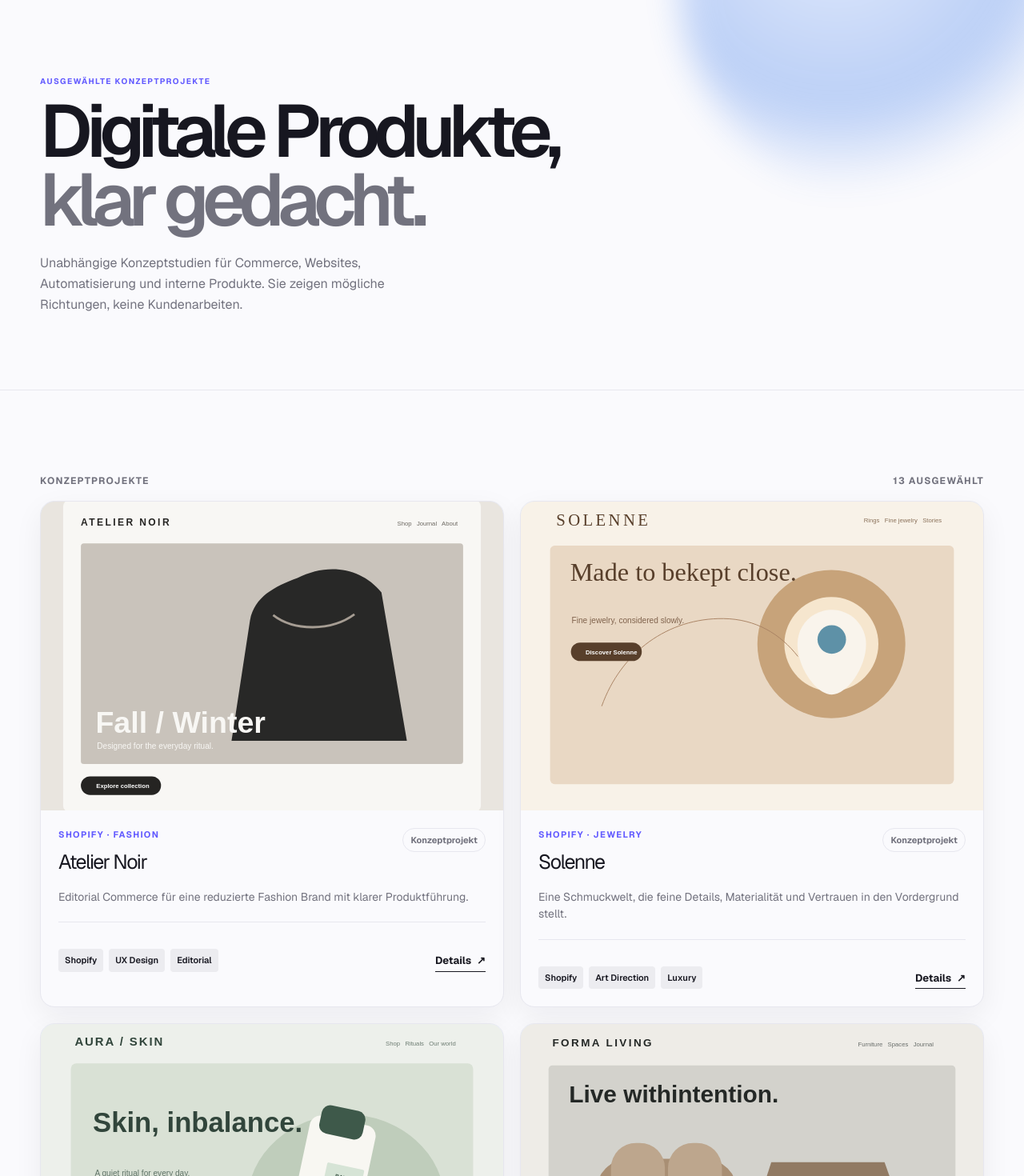
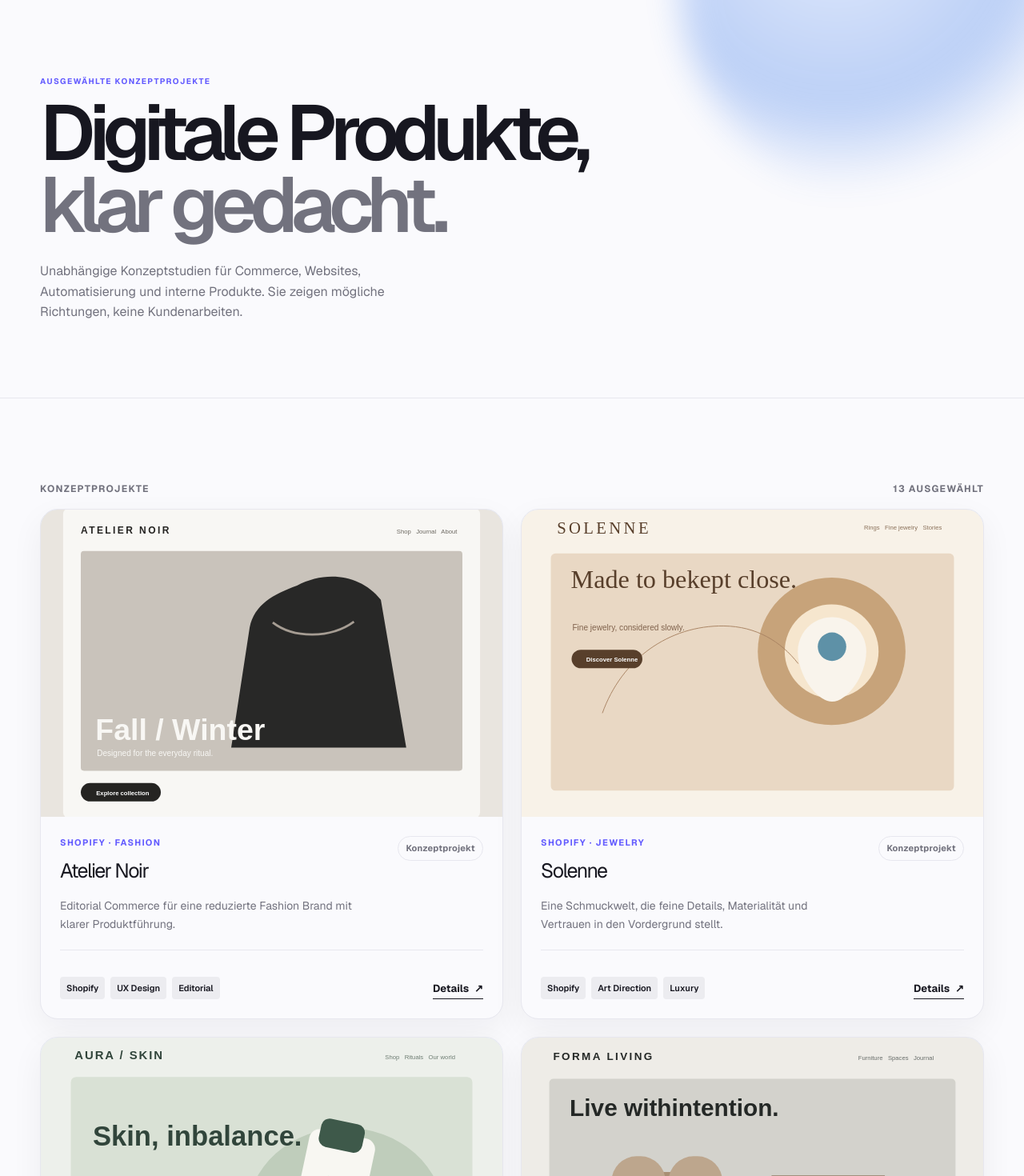
Before and after one commit to fawazkh2/trustway-digital, a Next.js app: page /portfolio in a window 1280 px wide. Shown: the part 120-1590 px from the top of the page at 80% size. Built offline with nearby package versions, Linux system fonts and the light colour scheme.

Commit message:
Refine premium agency experience

```diff
--- a/app/premium.css
+++ b/app/premium.css
@@ -240,3 +240,37 @@ body { background: var(--paper); color: var(--ink); }
   .footer-row { display: flex; }
   .footer-row p { order: initial; }
 }
+
+/* Agency polish: one quieter rhythm and one interaction language. */
+:root { --studio-radius: 24px; --studio-radius-sm: 16px; --studio-shadow: 0 14px 42px rgba(24,24,38,.055); --studio-shadow-hover: 0 28px 64px rgba(24,24,38,.12); }
+::selection { background: color-mix(in srgb, var(--blue) 22%, transparent); }
+.button, .nav-cta, .project-card, .shopify-concept-card, .pricing-grid article, .expectations-grid article { transition: transform 220ms cubic-bezier(.2,.8,.2,1), box-shadow 220ms cubic-bezier(.2,.8,.2,1), border-color 220ms ease, background 220ms ease; }
+.button:hover, .nav-cta:hover { transform: translateY(-2px); }
+.project-card:hover, .pricing-grid article:hover { transform: translateY(-5px); box-shadow: var(--studio-shadow-hover); }
+.shopify-concept-card:hover { transform: translateY(-3px); }
+.project-image img, .shopify-concept-preview img { transition: transform 600ms cubic-bezier(.2,.8,.2,1); }
+.project-card:hover .project-image img, .shopify-concept-card:hover .shopify-concept-preview img { transform: scale(1.018); }
+.home-page .section { padding: 100px 0; }
+.home-page .section-intro > p:last-child, .home-page .trust-intro > p:last-child, .section-aside, .portfolio-hero > .shell > p:last-child, .pricing-hero > .shell > p:last-child { max-width: 450px; }
+.project-card, .pricing-grid article { overflow: hidden; }
+.project-card { border-radius: 22px; }
+.project-content { padding: 21px; }
+.project-copy { max-width: 43ch; line-height: 1.62; }
+.project-status { letter-spacing: .02em; }
+.pricing-grid article { border-radius: 22px; }
+.pricing-grid article:nth-child(2) { border-color: color-mix(in srgb, var(--blue) 36%, var(--line)); box-shadow: 0 16px 46px color-mix(in srgb, var(--blue) 10%, transparent); }
+.contact-page-form { border-radius: 22px; }
+.concept-cover .shell > div { border-radius: 24px; }
+.concept-detail-grid > div > p:not(.eyebrow) { max-width: 46ch; }
+.footer { border-top-color: color-mix(in srgb, var(--line) 82%, transparent); }
+@media (min-width: 761px) {
+  .home-page .section { padding: 144px 0; }
+  .home-page .hero-title { max-width: 960px; font-size: clamp(70px, 7.7vw, 108px); }
+  .portfolio-hero h1, .case-hero h1, .request-hero h1, .pricing-hero h1, .contact-page-hero h1, .concept-detail-hero h1 { font-size: clamp(70px, 7.6vw, 106px); }
+  .home-page .section h2, .home-page .trust-intro h2 { font-size: clamp(52px, 5.7vw, 78px); }
+  .shopify-concept-grid, .project-grid { gap: 22px; }
+  .project-content { padding: 24px; }
+  .pricing-grid { gap: 20px; }
+  .pricing-grid article { padding: 28px; }
+}
+@media (prefers-reduced-motion: reduce) { .button, .nav-cta, .project-card, .shopify-concept-card, .pricing-grid article, .expectations-grid article, .project-image img, .shopify-concept-preview img { transition: none; } }
```
